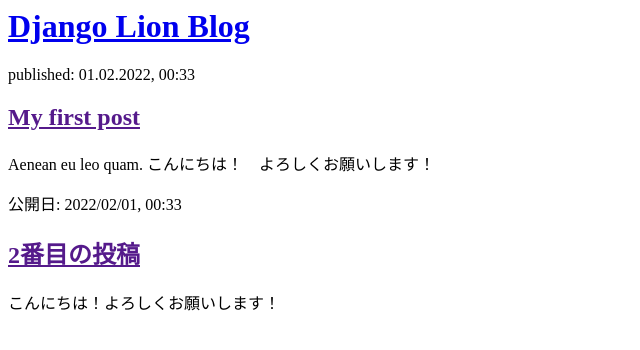
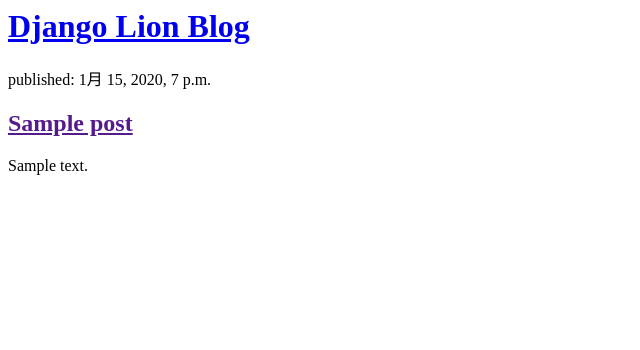
Before and after one commit to hidekis1126/my-first-blog, a Django app: page / in a window 1280 px wide. Shown: the top 350 px of the page, without its empty margins (0-640 px from the left). Run offline with Django 3.2, Linux system fonts and the light colour scheme; tables that the repository leaves empty hold one stand-in row (values such as "Sample post").

Commit message:
Modified templates to display posts from database.

```diff
--- a/blog/templates/blog/post_list.html
+++ b/blog/templates/blog/post_list.html
@@ -3,18 +3,16 @@
         <title>hideki's blog</title>
     </head>
     <body>
-       <div>
-           <h1><a href="/">Django Lion Blog</a></h1>
-       </div>
-       <div>
-           <p>published: 01.02.2022, 00:33</p>
-           <h2><a href="">My first post</a></h2>
-           <p>Aenean eu leo quam. こんにちは！　よろしくお願いします！</p>
-       </div>
-       <div>
-           <p>公開日: 2022/02/01, 00:33</p>
-           <h2><a href="">2番目の投稿</a></h2>
-           <p>こんにちは！よろしくお願いします！</p>
-       </div>
+        <div>
+            <h1><a href="/">Django Lion Blog</a></h1>
+        </div>
+
+        {% for post in posts %}
+            <div>
+                <p>published: {{ post.published_date }}</p>
+                <h2><a href="">{{ post.title }}</a></h2>
+                <p>{{ post.text|linebreaksbr }}</p>
+            </div>
+        {% endfor %}
     </body>
 </html>
--- a/blog/views.py
+++ b/blog/views.py
@@ -1,5 +1,7 @@
 from django.shortcuts import render
+from django.utils import timezone
+from .models import Post
 
-# Create your views here.
 def post_list(request):
-    return render(request, 'blog/post_list.html', {})
+    posts = Post.objects.filter(published_date__lte=timezone.now()).order_by('published_date')
+    return render(request, 'blog/post_list.html', {'posts': posts})
```
